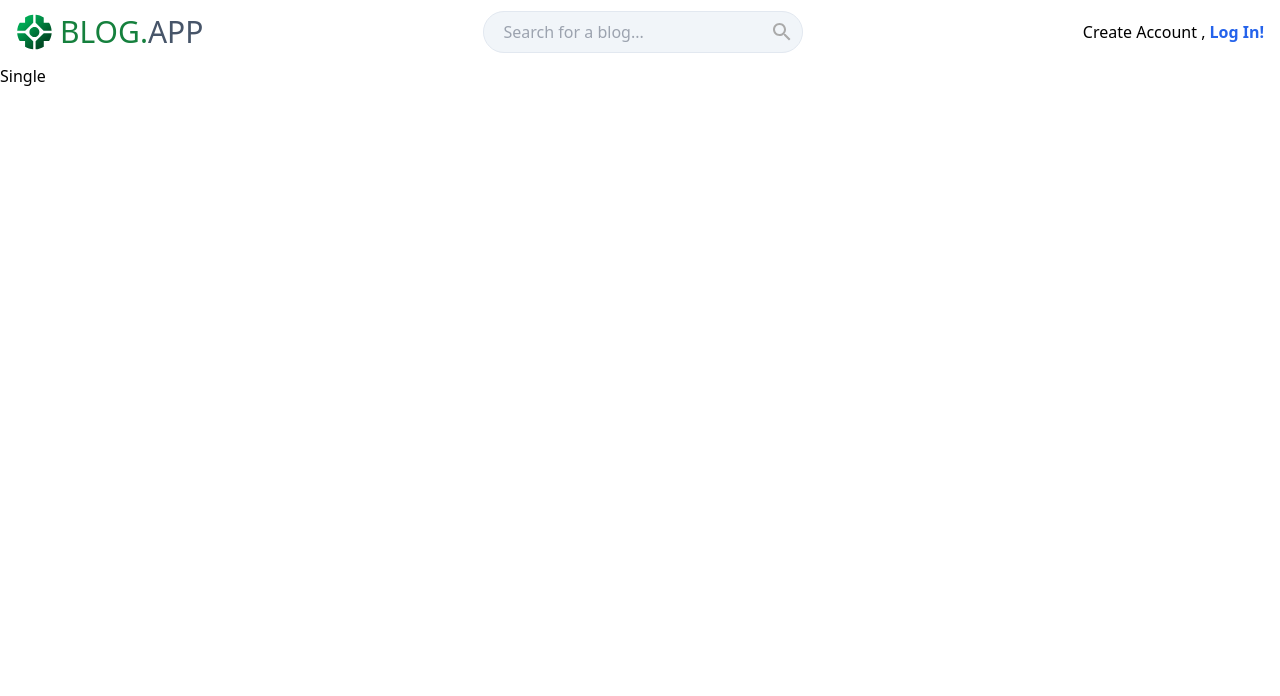
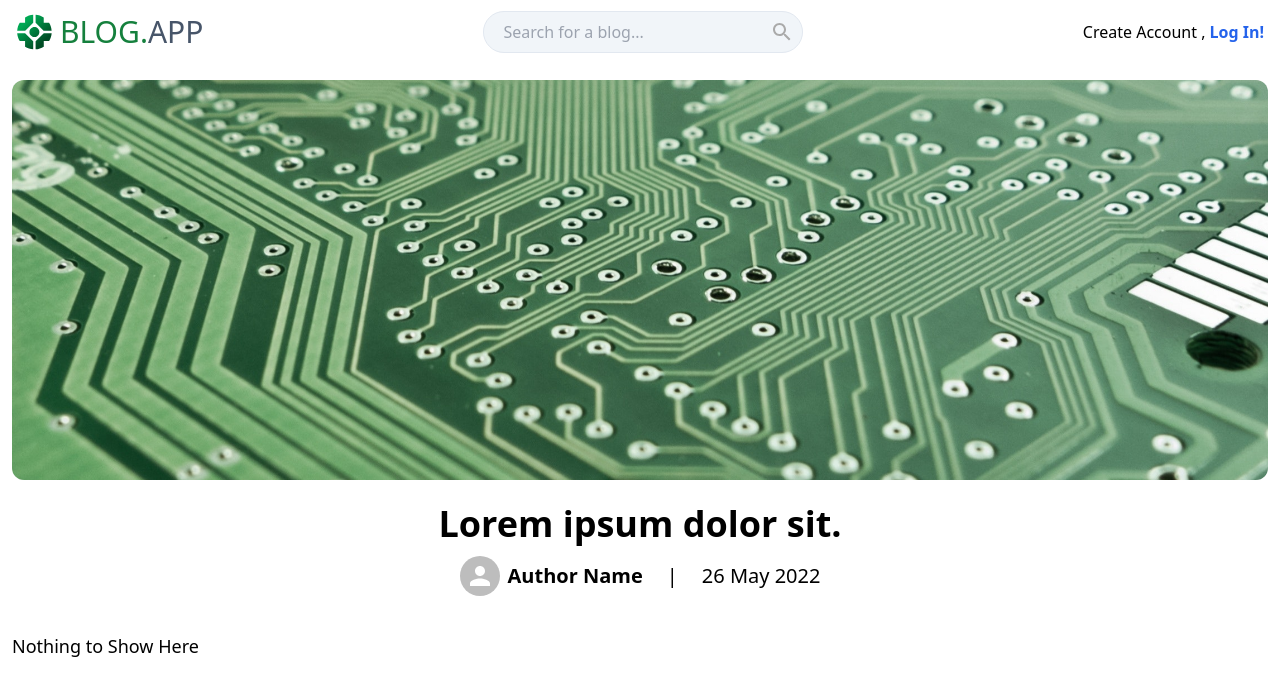
Before and after one commit to Sushil-cmd-r/blog-app-ts, a React (Vite) app in the folder client/: page /123 in a window 1280 px wide. Shown: the top 696 px of the page. Built offline with nearby package versions, Linux system fonts and the light colour scheme.

Commit message:
Single Page Done

```diff
--- a/client/src/components/CoverImage.tsx
+++ b/client/src/components/CoverImage.tsx
@@ -3,8 +3,8 @@ import { Dispatch, MutableRefObject, SetStateAction } from "react"
 
 type PropsType = {
   image: string
-  setImage: Dispatch<SetStateAction<string>>
-  imageInputRef: MutableRefObject<HTMLInputElement | null>
+  setImage?: Dispatch<SetStateAction<string>>
+  imageInputRef?: MutableRefObject<HTMLInputElement | null>
 }
 
 const CoverImage = ({ image, setImage, imageInputRef }: PropsType) => {
@@ -17,14 +17,15 @@ const CoverImage = ({ image, setImage, imageInputRef }: PropsType) => {
           alt="cover-image"
           className="w-full h-full object-cover rounded-xl" />}
 
+      {setImage &&
         <Close
           className="absolute top-3 right-3 cursor-pointer rounded-md bg-slate-200 hover:bg-slate-400"
           onClick={() => {
             setImage("")
-          if (!imageInputRef.current?.value) return
+            if (!imageInputRef?.current?.value) return
             imageInputRef.current.value = ""
           }}
-      />
+        />}
 
     </>
   )
--- a/client/src/components/Navbar.tsx
+++ b/client/src/components/Navbar.tsx
@@ -29,8 +29,8 @@ const Navbar = () => {
 
         {/* Create Button */}
         <Link
-          // to={state.user ? "/create" : "/login"} state={!state.user && { background: location, from: "/create" }}
-          to="/create"
+          to={!state.user ? "/create" : "/login"} state={state.user && { background: location, from: "/create" }}
+          // to="/create"
           className="ml-auto"
         >
           <motion.button className="blue-button h-8 rounded-md flex items-center gap-2 font-semibold text-sm md:text-base" whileHover={{ scale: 1.1 }} whileTap={{ scale: 0.9 }}>
--- a/client/src/containers/Backdrop.tsx
+++ b/client/src/containers/Backdrop.tsx
@@ -1,6 +1,4 @@
 import { ReactNode } from "react"
-import { motion } from "framer-motion"
-import { duration } from "@mui/material"
 
 type PropsType = {
   children: ReactNode | ReactNode[],
--- a/client/src/containers/CreateForm.tsx
+++ b/client/src/containers/CreateForm.tsx
@@ -1,4 +1,4 @@
-import { ChangeEvent, createRef, useRef, useState } from "react"
+import { ChangeEvent, createRef, useState } from "react"
 
 import { ImageOutlined } from "@mui/icons-material"
 import _ from "lodash"
--- a/client/src/containers/Editor.tsx
+++ b/client/src/containers/Editor.tsx
@@ -34,6 +34,7 @@ const Editor = ({ blog, setBlog }: PropsType) => {
     if (textAreaRef.current === null) return
     textAreaRef.current.value = "";
     setBlog({ ...blog, body: "" });
+    setTags([])
     textAreaRef.current.focus();
     setHeight("56px");
   };
--- a/client/src/pages/Single.tsx
+++ b/client/src/pages/Single.tsx
@@ -1,7 +1,38 @@
+import CoverImage from "../components/CoverImage"
+import Image from "../assets/images/image.jpg"
+import { Avatar } from "@mui/material"
+import Markdown from "react-markdown"
 
 const Single = () => {
   return (
-    <main>Single</main>
+    <main className="w-full h-full">
+      <div className="w-full h-full max-w-7xl mx-auto py-4 px-3">
+        {/* Image */}
+        <section className="h-[50vh] min-h-[400px] max-h-[600px]">
+          <CoverImage image={Image} />
+        </section>
+        {/* Blog meta */}
+        <section className="mt-6 flex items-center flex-col my-6">
+          <h1 className="text-3xl md:text-4xl font-semibold text-center">Lorem ipsum dolor sit.</h1>
+          <div className="flex gap-6 items-center text-sm md:text-xl ">
+
+            <div className="flex items-center gap-2 my-3">
+              <Avatar />
+              <span className="font-semibold">Author Name</span>
+            </div>
+            |<span>26 May 2022</span>
+
+          </div>
+        </section>
+        {/* Blog Body */}
+        <section>
+          <Markdown
+            className="w-full pb-6 markdown-styles "
+            children={"Nothing to Show Here"} // blog body
+          />
+        </section>
+      </div>
+    </main>
   )
 }
 export default Single
```
Lines whose indentation alone changed are shown as unchanged.
